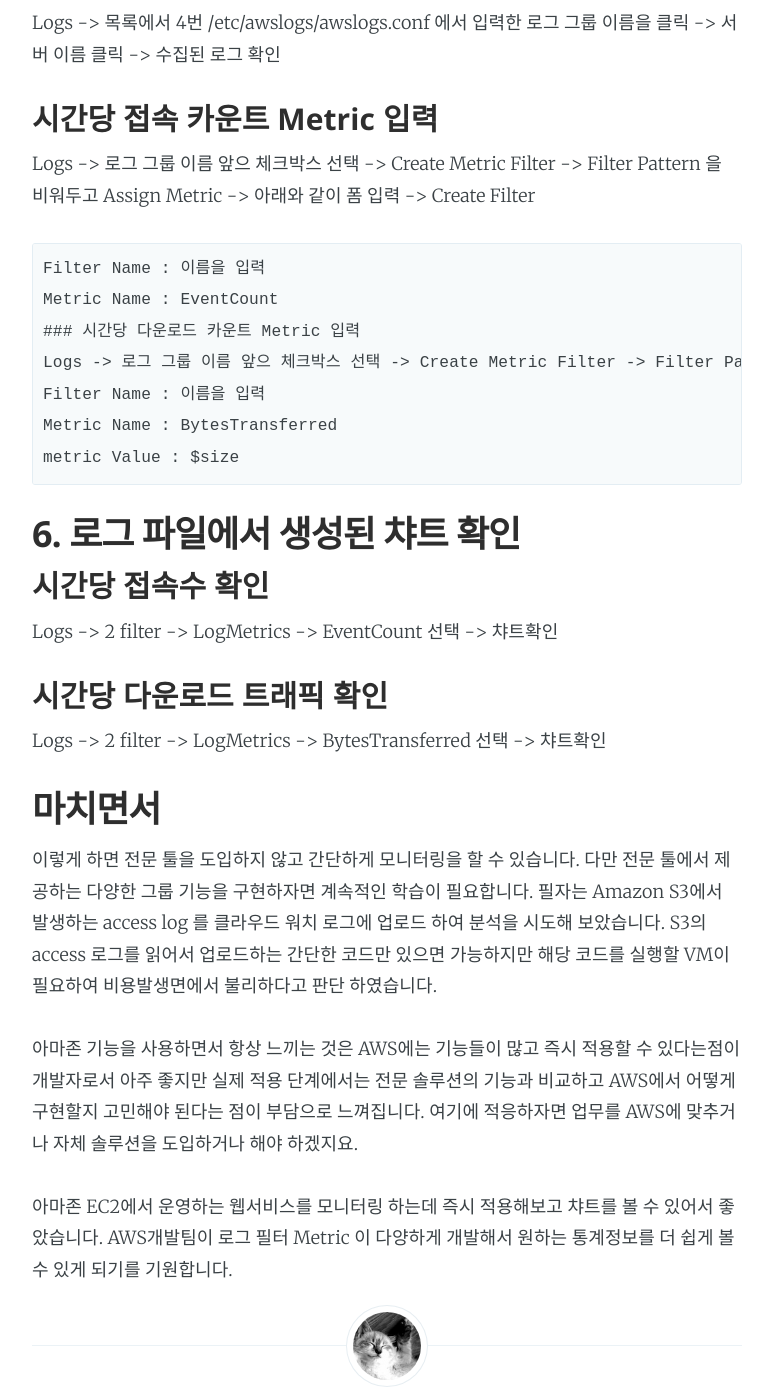
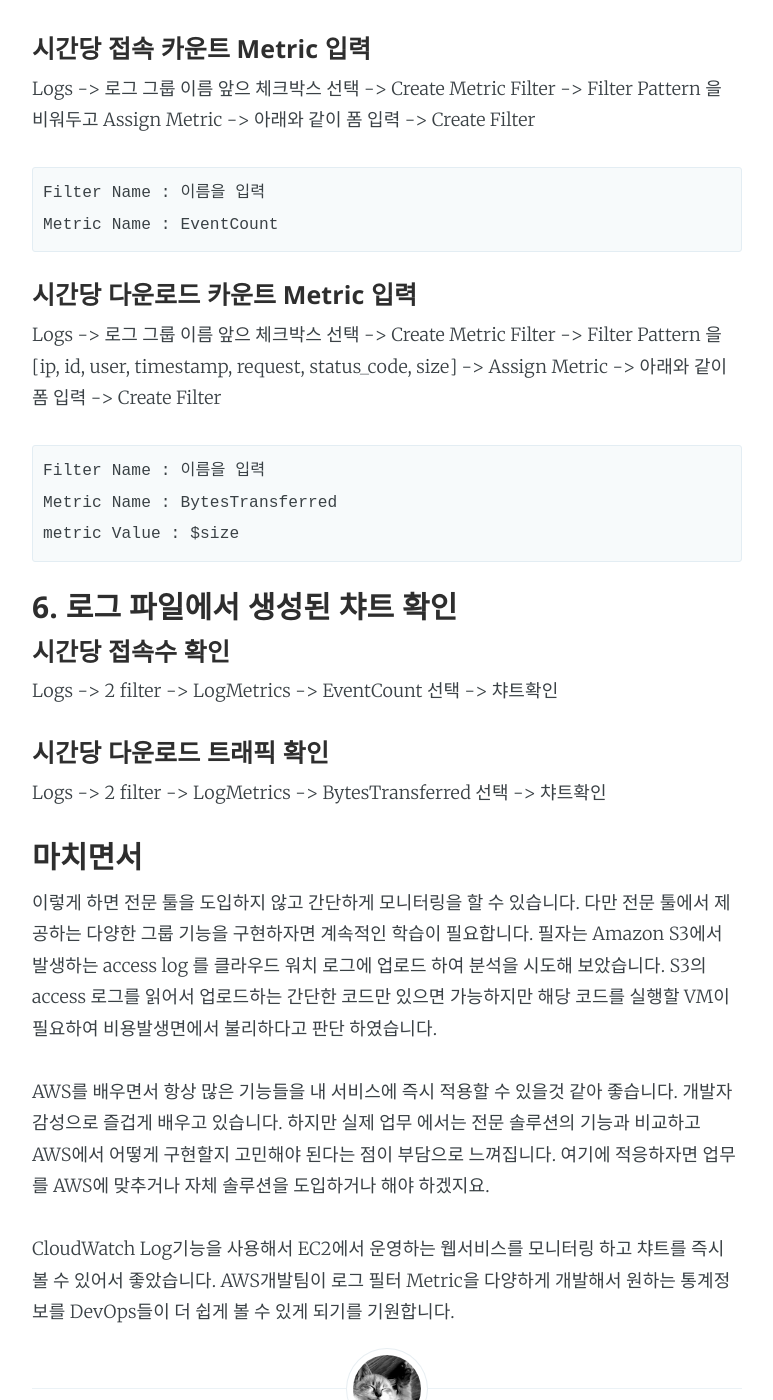
Before and after one commit to whatap/whatap.github.io, a Jekyll site: the page built from _posts/2015-09-10-AWS-CloudWatch-Logging.md, in a window 1280 px wide and 1400 px high, scrolled down 3572 px. Shown: the whole window, without its empty margins (253-1026 px from the left). Built offline with Jekyll 4.4.1, drawn with Linux system fonts in a browser that asks for light colours; Markdown is read by kramdown in place of the engine named in the settings; some of the changed text lies outside the part shown.

Commit message:
fixed sub titles

```diff
--- a/_posts/2015-09-10-AWS-CloudWatch-Logging.md
+++ b/_posts/2015-09-10-AWS-CloudWatch-Logging.md
@@ -6,15 +6,19 @@ author: 남형석
 ---
 
 아마존 EC2에서 소규모 혹은 대규모로 웹 서비스를 운영하게되면 필연적으로 다량의 웹 로그가 발생하게 됩니다.
-이 로그에는 해당 서버의 성능에 관한 가장 정확안 자료가 존재하지만 이것을 분석하는데는 생각보다 많은 시간과 비용이 발생합니다. 특히 대량으로 발생하는 데이터를 실시간으로 분석하려면 scale-out 가능한 로그 분석 툴을 갖추어야 되는데요.
-컨텐츠나 기능개발에 바쁜 중소규모 개발팀에서 감당하기에는 많은 어려움이 있습니다. 전문 솔루션을 도입하는 결정을 내리기 전에 아마존 클라우드 워치의 로그 기능을 이용해서 간단한 로그 분석에 대해 적어 보도록 하겠습니다.
+이 로그에는 해당 서비스의 성능에 관한 가장 정확안 자료가 존재하지만 이것을 분석하는데는 생각보다 많은 시간과 비용이 발생합니다.
 
-## 1. 아마존 클라우드 워치 로그기능이란
-로그 파일이 발생하는 모든 시스템이나 어플리케이션을 모니터링 하거나 장애 원인 분석하는데 활용할 수 있는 가입형 아마존 웹서비스 입니다. 수집한 로그는 원하는 만큼 유지할 수 있고 필터를 통해 대용량 데이터 분석 플랫폼은 아마존 kinesis 에 스트리밍 할 수 도 있습니다. 클라우드형 서비스이기 때문에 용량산정에 대한 큰 고민 없이 즉시 적용할 수 있다는 점이 가장 큰 장점이라고 생각합니다.
+특히 대량으로 발생하는 데이터를 실시간으로 분석하려면 scale-out 가능한 로그 분석 툴을 갖추어야 되는데요.
+컨텐츠나 기능개발에 바쁜 중소규모 개발팀에서 감당하기에는 많은 어려움이 있습니다.
 
-## 2. Amazon Linux 를 선택하여 VM을 생성
-### IAM 서비스에 접속하여 CloudWatch Log서비스에 업로드 할 수 있는 policy를 만듭니다.
-####https://console.aws.amazon.com/iam/home
+전문 솔루션을 도입하는 결정을 내리기 전에 아마존 클라우드 워치의 로그 기능을 이용한 간단한 로그 분석에 대해 적어 보도록 하겠습니다.
+
+### 1. 아마존 클라우드 워치 로그기능이란
+로그 파일이 발생하는 모든 시스템이나 어플리케이션을 모니터링 하거나 장애 원인 분석하는데 활용할 수 있는 가입형 아마존 웹서비스 입니다. 수집한 로그는 원하는 만큼 유지할 수 있고 필터를 통해 대용량 데이터 분석 플랫폼인 아마존 kinesis 에 스트리밍 할 수 도 있습니다. 클라우드형 서비스이기 때문에 용량산정에 대한 큰 고민 없이 즉시 적용할 수 있다는 점이 가장 큰 장점이라고 생각합니다.
+
+### 2. Amazon Linux 를 선택하여 VM을 생성
+#### IAM 서비스에 접속하여 CloudWatch Log서비스에 업로드 할 수 있는 policy를 만듭니다.
+#####https://console.aws.amazon.com/iam/home
 Policies -> 상단의 Create Policy -> Create Your Own Policy -> Form 에 아래와 같이 입력
 <pre>
 Policy Name : {이름}
@@ -40,15 +44,15 @@ Policy Document
 }
 </pre>
 
-### 생성한 Policy 를 붙일 Role 생성
-####Roles -> 상단의 Create New Role -> Role Name 입력 -> 아무거나 선택 -> 위에서 생성한 policy 선택
+#### 생성한 Policy 를 붙일 Role 생성
+#####Roles -> 상단의 Create New Role -> Role Name 입력 -> 아무거나 선택 -> 위에서 생성한 policy 선택
 
-### EC2 서비스를 접속하여 Amazon Linux VM을 생성
-#### https://console.aws.amazon.com/ec2/v2/home
+#### EC2 서비스를 접속하여 Amazon Linux VM을 생성
+##### https://console.aws.amazon.com/ec2/v2/home
 EC2 Dashboard -> 중단의 Launch Instance -> Amazon Linux AMI 선택 -> Next: Configure Instance Details -> 중단 IAM role에 위에서 생성한 role을 선택 -> 우측 하단 Review and Launch -> 우측 하단 Launch -> ssh 키 선택 혹은 생성 -> Launch Instance
 
 
-## 3. 워드프레스 설치
+### 3. 워드프레스 설치
 접속하여 워드프레스를 설치합니다.
 
 <pre>
@@ -70,8 +74,8 @@ service httpd start
 해당 VM의 웹 주소로 접속하여 설치를 마무리 합니다.
 http://{public ip of vm}/wordpress
 
-## 4. Cloudwatch Log Agent 설치 및 실행
-### 이제 Cloudwatch Log Agent를 설치할 차례입니다.
+### 4. Cloudwatch Log Agent 설치 및 실행
+#### 이제 Cloudwatch Log Agent를 설치할 차례입니다.
 <pre>
 aws configure
 sudo yum install -y awslogs
@@ -91,31 +95,33 @@ log_group_name = 로그 그룹 이름
 service awslogs start
 </pre>
 
-## 5. 로그 수집 확인 및 필터 생성
-### 아마존 클라우드 워치에 접속하여 로그가 수집되는지 확인합니다.
-#### https://console.aws.amazon.com/cloudwatch/home
+### 5. 로그 수집 확인 및 필터 생성
+#### 아마존 클라우드 워치에 접속하여 로그가 수집되는지 확인합니다.
+##### https://console.aws.amazon.com/cloudwatch/home
 Logs -> 목록에서 4번 /etc/awslogs/awslogs.conf 에서 입력한 로그 그룹 이름을 클릭 -> 서버 이름 클릭 -> 수집된 로그 확인
-### 시간당 접속 카운트 Metric 입력
+#### 시간당 접속 카운트 Metric 입력
 Logs -> 로그 그룹 이름 앞으 체크박스 선택 -> Create Metric Filter -> Filter Pattern 을 비워두고 Assign Metric -> 아래와 같이 폼 입력 -> Create Filter
 <pre>
 Filter Name : 이름을 입력
 Metric Name : EventCount
-### 시간당 다운로드 카운트 Metric 입력
+</pre>
+#### 시간당 다운로드 카운트 Metric 입력
 Logs -> 로그 그룹 이름 앞으 체크박스 선택 -> Create Metric Filter -> Filter Pattern 을 [ip, id, user, timestamp, request, status_code, size] -> Assign Metric -> 아래와 같이 폼 입력 -> Create Filter
+<pre>
 Filter Name : 이름을 입력
 Metric Name : BytesTransferred
 metric Value : $size
 </pre>
-## 6. 로그 파일에서 생성된 챠트 확인
-### 시간당 접속수 확인
+### 6. 로그 파일에서 생성된 챠트 확인
+#### 시간당 접속수 확인
 Logs -> 2 filter -> LogMetrics -> EventCount 선택 -> 챠트확인
-### 시간당 다운로드 트래픽 확인
+#### 시간당 다운로드 트래픽 확인
 Logs -> 2 filter -> LogMetrics -> BytesTransferred 선택 -> 챠트확인
 
-## 마치면서
+### 마치면서
 이렇게 하면 전문 툴을 도입하지 않고 간단하게 모니터링을 할 수 있습니다.
 다만 전문 툴에서 제공하는 다양한 그룹 기능을 구현하자면 계속적인 학습이 필요합니다. 필자는 Amazon S3에서 발생하는 access log 를 클라우드 워치 로그에 업로드 하여 분석을 시도해 보았습니다. S3의 access 로그를 읽어서 업로드하는 간단한 코드만 있으면 가능하지만  해당 코드를 실행할 VM이 필요하여 비용발생면에서 불리하다고 판단 하였습니다.
 
-아마존 기능을 사용하면서 항상 느끼는 것은 AWS에는 기능들이 많고 즉시 적용할 수 있다는점이 개발자로서 아주 좋지만 실제 적용 단계에서는 전문 솔루션의 기능과 비교하고 AWS에서 어떻게 구현할지 고민해야 된다는 점이 부담으로 느껴집니다. 여기에 적응하자면 업무를 AWS에 맞추거나 자체 솔루션을 도입하거나 해야 하겠지요.
+AWS를 배우면서 항상 많은 기능들을 내 서비스에 즉시 적용할 수 있을것 같아  좋습니다. 개발자 감성으로 즐겁게 배우고 있습니다. 하지만 실제 업무 에서는 전문 솔루션의 기능과 비교하고 AWS에서 어떻게 구현할지 고민해야 된다는 점이 부담으로 느껴집니다. 여기에 적응하자면 업무를 AWS에 맞추거나 자체 솔루션을 도입하거나 해야 하겠지요.
 
-아마존 EC2에서 운영하는 웹서비스를 모니터링 하는데 즉시 적용해보고 챠트를 볼 수 있어서 좋았습니다. AWS개발팀이 로그 필터 Metric 이 다양하게 개발해서 원하는 통계정보를 더 쉽게 볼수 있게 되기를 기원합니다.
+CloudWatch Log기능을 사용해서 EC2에서 운영하는 웹서비스를 모니터링 하고 챠트를 즉시 볼 수 있어서 좋았습니다. AWS개발팀이 로그 필터 Metric을 다양하게 개발해서 원하는 통계정보를 DevOps들이 더 쉽게 볼 수 있게 되기를 기원합니다.
```
